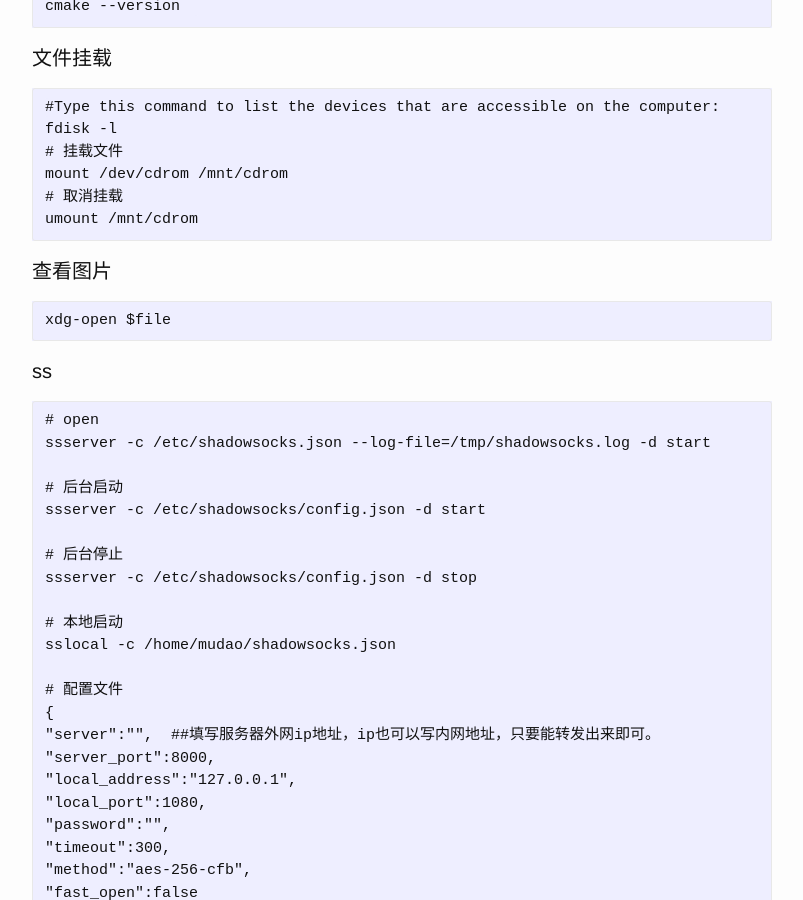
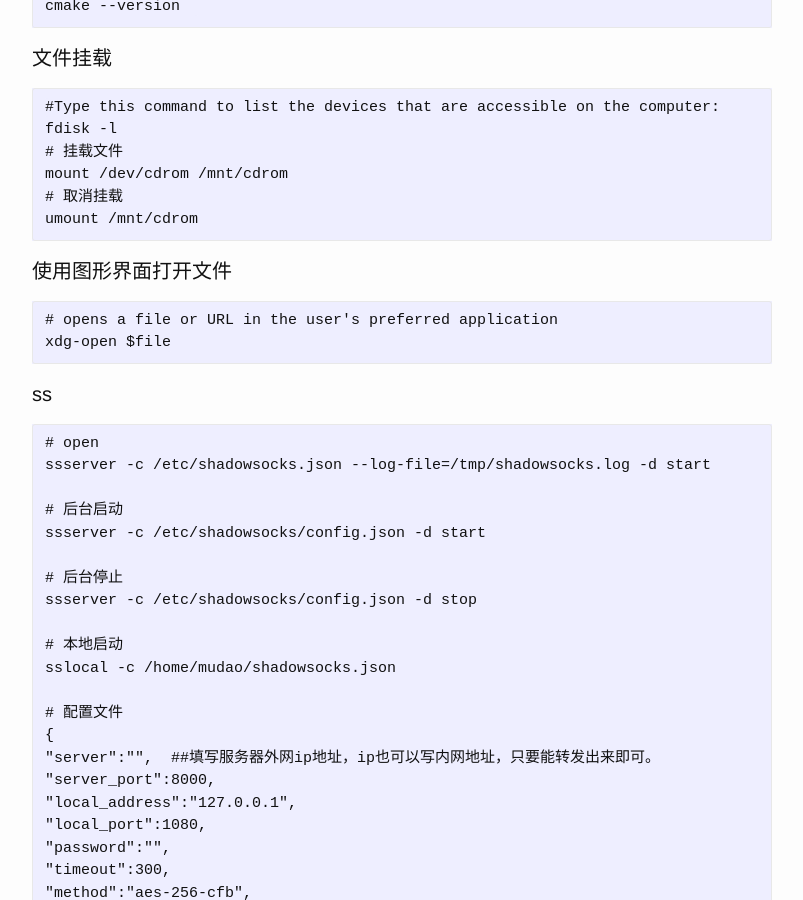
Before and after one commit to josephstalin117/josephstalin117.github.io, a Jekyll site: the page built from _posts/2016-04-04-linux.markdown, in a window 1280 px wide and 900 px high, scrolled down 5166 px. Shown: the whole window, without its empty margins (238-1041 px from the left). Built offline with Jekyll 4.4.1, drawn with Linux system fonts in a browser that asks for light colours.

Commit message:
add xdg-open

````diff
--- a/_posts/2016-04-04-linux.markdown
+++ b/_posts/2016-04-04-linux.markdown
@@ -251,8 +251,9 @@
 umount /mnt/cdrom
 ```
 
-#### 查看图片
+#### 使用图形界面打开文件
 ```
+# opens a file or URL in the user's preferred application
 xdg-open $file
 ```
 
````
